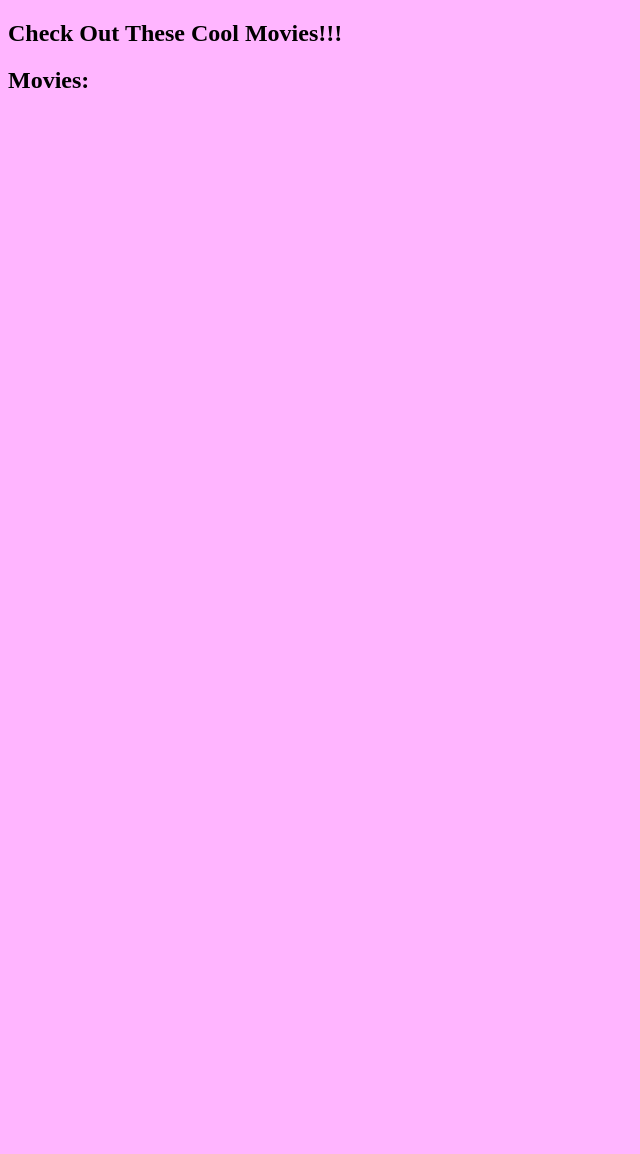
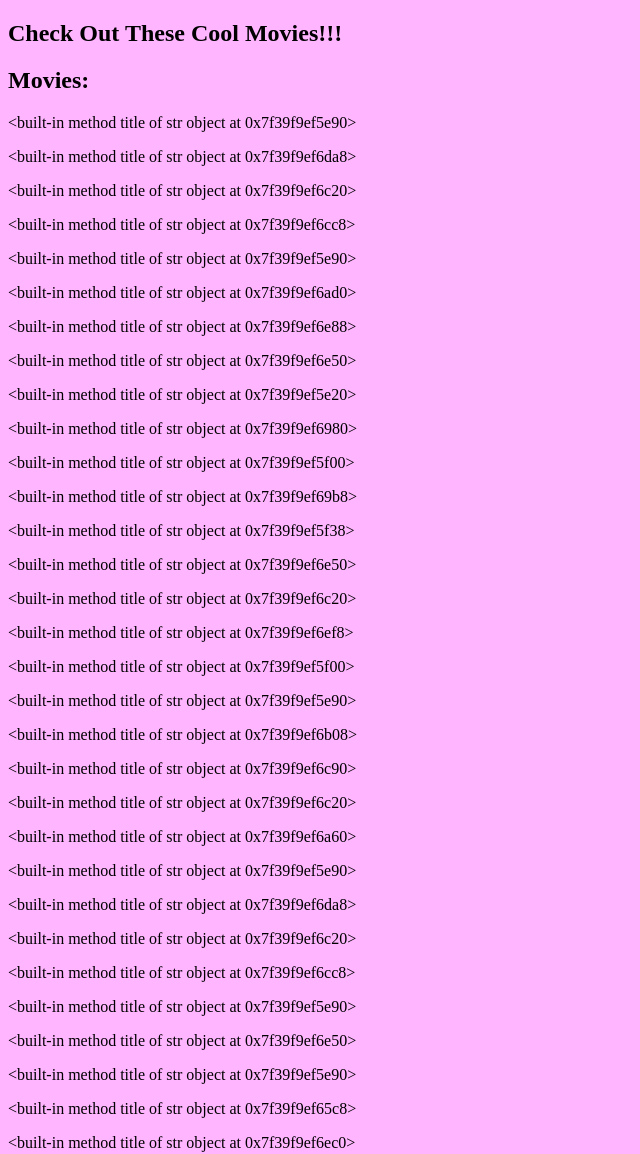
Before and after one commit to Cyd-Styles/teamedge-flask-projects, a Flask app: page /display_movies in a window 1280 px wide. Shown: the top 1154 px of the page, without its empty margins (0-640 px from the left). Before the commit the page ends 88 px from the top, so only its background shows below. Run offline with Flask 2, Linux system fonts and the light colour scheme.

Commit message:
built-in method error

```diff
--- a/movies_api/app.py
+++ b/movies_api/app.py
@@ -4,6 +4,7 @@
 app = Flask(__name__, static_folder="static")
 
 movies_data = os.path.join(app.static_folder, 'data', 'movies.json')
+movie_titles = os.path.join(app.static_folder, 'data', 'movies.json', 'title')
 events_data = os.path.join(app.static_folder, 'data', 'events.json')
 
 
@@ -19,7 +20,7 @@
 def display_movies():
 
     greeting="Check Out These Cool Movies!!!"
-    return render_template('display_movies.html', greeting=greeting, movies_data=movies_data)
+    return render_template('display_movies.html', greeting=greeting, movie_titles=movie_titles)
 
 @app.route('/api/v1/movies', methods=['GET'])
 def api_movies_all():
--- a/movies_api/templates/display_movies.html
+++ b/movies_api/templates/display_movies.html
@@ -8,8 +8,8 @@
 <body>
      <h2>{{greeting}}</h2>
     <h2>Movies:</h2>
-    {% for movie_data in movies_data %}
-    <p>{{movies_data['movie_data']}}</p>
+    {% for movie_title in movie_titles %}
+    <p>{{movie_title ['title']}}</p>
     {% endfor %}
 
     <style>
```
